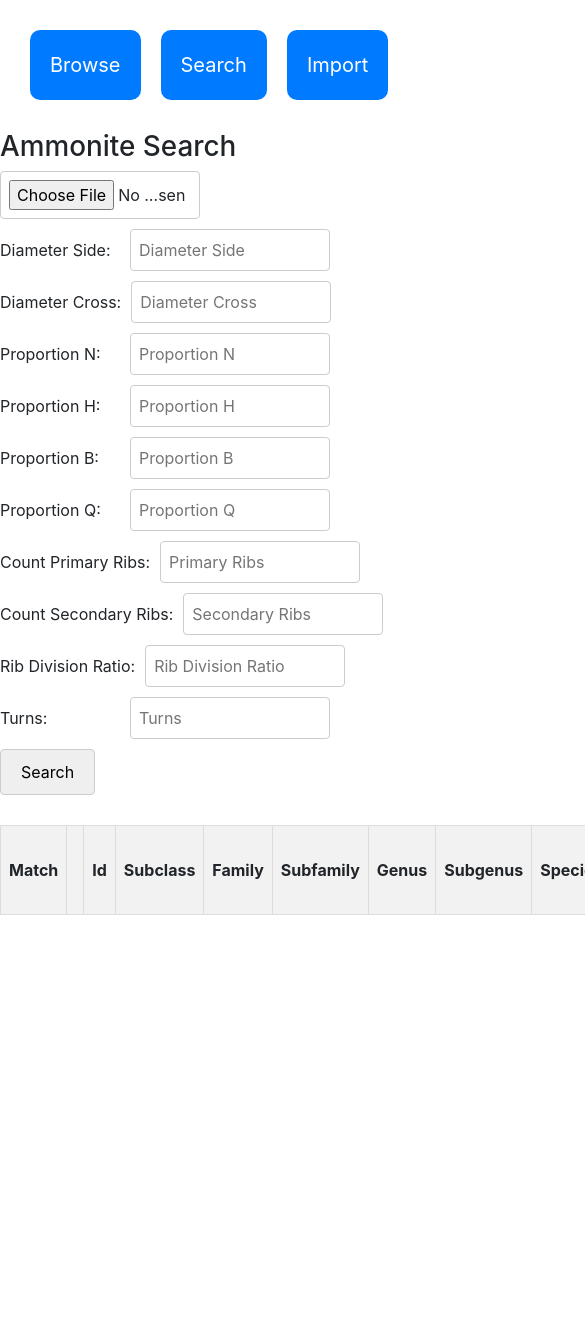
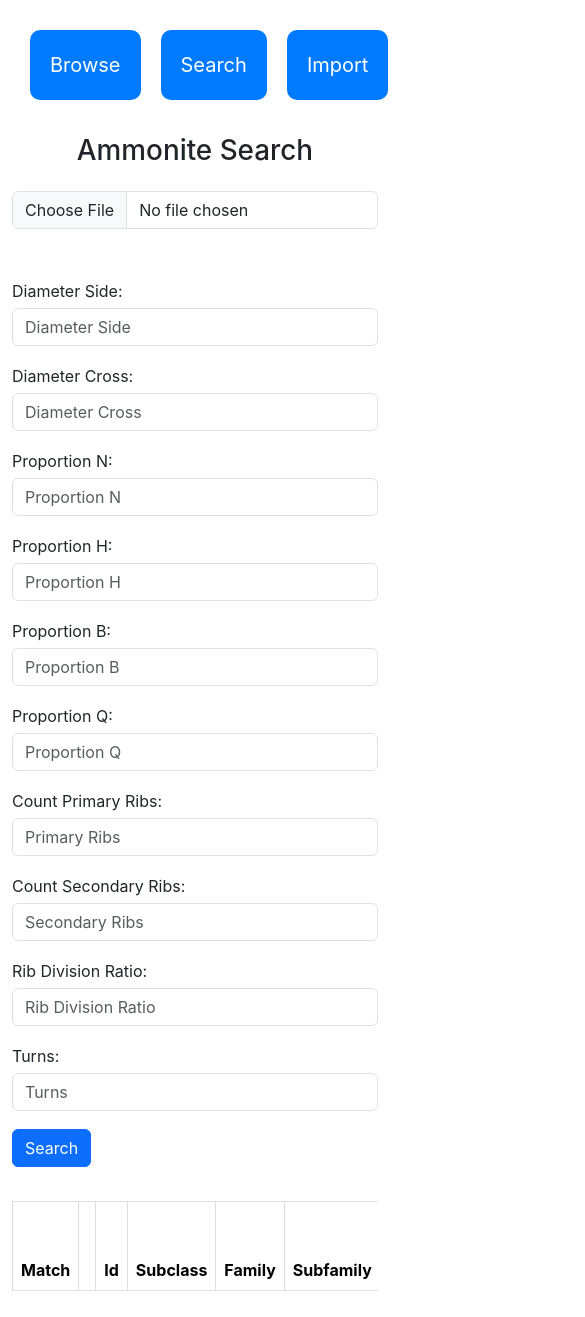
Before and after one commit to eobermuhlner/ammonites-react-app, a React (Create React App) app: page /search in a window 390 px wide. Shown: the top 1317 px of the page, 585 px wide, since content can reach past the window. Before the commit the page ends 925 px from the top, so only its background shows below. Built offline with nearby package versions, Linux system fonts and the light colour scheme.

Commit message:
responsive design

```diff
--- a/src/AmmoniteBrowse.js
+++ b/src/AmmoniteBrowse.js
@@ -33,33 +33,45 @@ function AmmoniteBrowse() {
   );
 
   return (
-    <div>
-      <h1>Data List</h1>
-      <div>
-        <label>Family:</label>
+    <div className="container">
+      <h1 className="my-4">Data List</h1>
+      <div className="row mb-4">
+        <div className="col-md-4 mb-2">
+          <label htmlFor="taxonomyFamily">Family:</label>
           <input
             type="text"
             name="taxonomyFamily"
+            id="taxonomyFamily"
+            className="form-control"
             value={filters.taxonomyFamily}
             onChange={handleFilterChange}
           />
-        <label>Species:</label>
+        </div>
+        <div className="col-md-4 mb-2">
+          <label htmlFor="taxonomySpecies">Species:</label>
           <input
             type="text"
             name="taxonomySpecies"
+            id="taxonomySpecies"
+            className="form-control"
             value={filters.taxonomySpecies}
             onChange={handleFilterChange}
           />
-        <label>Strata:</label>
+        </div>
+        <div className="col-md-4 mb-2">
+          <label htmlFor="strata">Strata:</label>
           <input
             type="text"
             name="strata"
+            id="strata"
+            className="form-control"
             value={filters.strata}
             onChange={handleFilterChange}
           />
         </div>
-      <table>
-        {/* Table headers and body here */}
+      </div>
+      <div className="table-responsive">
+        <table className="table table-striped table-bordered">
           <thead>
             <tr>
               <th></th>
@@ -81,7 +93,7 @@ function AmmoniteBrowse() {
               <tr key={item.id}>
                 <td>
                   <Link to={`/ammonite/${item.id}`}>
-                    <button>View</button>
+                    <button className="btn btn-primary btn-sm">View</button>
                   </Link>
                 </td>
                 <td>{item.id}</td>
@@ -100,6 +112,7 @@ function AmmoniteBrowse() {
           </tbody>
         </table>
       </div>
+    </div>
   );
 }
 
--- a/src/AmmoniteSearch.js
+++ b/src/AmmoniteSearch.js
@@ -115,63 +115,144 @@ function AmmoniteSearch() {
     };
 
     return (
-        <div>
-            <h1>Ammonite Search</h1>
-            <div className="row">
-                <div className="col-md-6">
-                    <input type="file" onChange={handleImageChange} />
-                    {imageUrl && <ImageMeasure imageUrl={imageUrl} width={800} height={800} countPrimaryRibs={filters.countPrimaryRibs} turns={filters.turns} onUpdateN={handleUpdateN} onUpdateH={handleUpdateH}/>}
+        <div className="container">
+            <h1 className="text-center my-4">Ammonite Search</h1>
+            <div className="row justify-content-center">
+                <div className="col-12 col-md-8 text-center">
+                    <input type="file" onChange={handleImageChange} className="form-control mb-3" />
+                    {imageUrl && (
+                        <div className="image-measure-container">
+                            <ImageMeasure
+                                imageUrl={imageUrl}
+                                width="100%"
+                                height="100%"
+                                countPrimaryRibs={filters.countPrimaryRibs}
+                                turns={filters.turns}
+                                onUpdateN={handleUpdateN}
+                                onUpdateH={handleUpdateH}
+                            />
                         </div>
-                <div className="col-md-6">
-                    <div>
-                        <div>
-                            <label htmlFor="diameterSide">Diameter Side:</label>
-                            <input type="text" name="diameterSide" placeholder="Diameter Side" value={filters.diameterSide} onChange={handleInputChange} />
-                        </div>
-                        <div>
-                            <label htmlFor="diameterCross">Diameter Cross:</label>
-                            <input type="text" name="diameterCross" placeholder="Diameter Cross" value={filters.diameterCross} onChange={handleInputChange} />
-                        </div>
-                        <div>
-                            <label htmlFor="proportionN">Proportion N:</label>
-                            <input type="text" name="proportionN" placeholder="Proportion N" value={filters.proportionN} onChange={handleInputChange} />
-                        </div>
-                        <div>
-                            <label htmlFor="proportionH">Proportion H:</label>
-                            <input type="text" name="proportionH" placeholder="Proportion H" value={filters.proportionH} onChange={handleInputChange} />
-                        </div>
-                        <div>
-                            <label htmlFor="proportionB">Proportion B:</label>
-                            <input type="text" name="proportionB" placeholder="Proportion B" value={filters.proportionB} onChange={handleInputChange} />
-                        </div>
-                        <div>
-                            <label htmlFor="proportionQ">Proportion Q:</label>
-                            <input type="text" name="proportionQ" placeholder="Proportion Q" value={filters.proportionQ} onChange={handleInputChange} />
-                        </div>
-                        <div>
-                            <label htmlFor="countPrimaryRibs">Count Primary Ribs:</label>
-                            <input type="text" name="countPrimaryRibs" placeholder="Primary Ribs" value={filters.countPrimaryRibs} onChange={handleInputChange} />
-                        </div>
-                        <div>
-                            <label htmlFor="countSecondaryRibs">Count Secondary Ribs:</label>
-                            <input type="text" name="countSecondaryRibs" placeholder="Secondary Ribs" value={filters.countSecondaryRibs} onChange={handleInputChange} />
-                        </div>
-                        <div>
-                            <label htmlFor="ribDivisionRatio">Rib Division Ratio:</label>
-                            <input type="text" name="ribDivisionRatio" placeholder="Rib Division Ratio" value={filters.ribDivisionRatio} onChange={handleInputChange} />
-                        </div>
-                        <div>
-                            <label htmlFor="turns">Turns:</label>
-                            <input type="text" name="turns" placeholder="Turns" value={filters.turns} onChange={handleInputChange} />
-                        </div>
-                        <div>
-                            <button onClick={handleSearch}>Search</button>
+                    )}
                 </div>
             </div>
+            <div className="row justify-content-center mt-4">
+                <div className="col-12 col-md-8">
+                    <div className="form-group">
+                        <label htmlFor="diameterSide">Diameter Side:</label>
+                        <input
+                            type="text"
+                            name="diameterSide"
+                            placeholder="Diameter Side"
+                            value={filters.diameterSide}
+                            onChange={handleInputChange}
+                            className="form-control mb-2"
+                        />
+                    </div>
+                    <div className="form-group">
+                        <label htmlFor="diameterCross">Diameter Cross:</label>
+                        <input
+                            type="text"
+                            name="diameterCross"
+                            placeholder="Diameter Cross"
+                            value={filters.diameterCross}
+                            onChange={handleInputChange}
+                            className="form-control mb-2"
+                        />
+                    </div>
+                    <div className="form-group">
+                        <label htmlFor="proportionN">Proportion N:</label>
+                        <input
+                            type="text"
+                            name="proportionN"
+                            placeholder="Proportion N"
+                            value={filters.proportionN}
+                            onChange={handleInputChange}
+                            className="form-control mb-2"
+                        />
+                    </div>
+                    <div className="form-group">
+                        <label htmlFor="proportionH">Proportion H:</label>
+                        <input
+                            type="text"
+                            name="proportionH"
+                            placeholder="Proportion H"
+                            value={filters.proportionH}
+                            onChange={handleInputChange}
+                            className="form-control mb-2"
+                        />
+                    </div>
+                    <div className="form-group">
+                        <label htmlFor="proportionB">Proportion B:</label>
+                        <input
+                            type="text"
+                            name="proportionB"
+                            placeholder="Proportion B"
+                            value={filters.proportionB}
+                            onChange={handleInputChange}
+                            className="form-control mb-2"
+                        />
+                    </div>
+                    <div className="form-group">
+                        <label htmlFor="proportionQ">Proportion Q:</label>
+                        <input
+                            type="text"
+                            name="proportionQ"
+                            placeholder="Proportion Q"
+                            value={filters.proportionQ}
+                            onChange={handleInputChange}
+                            className="form-control mb-2"
+                        />
+                    </div>
+                    <div className="form-group">
+                        <label htmlFor="countPrimaryRibs">Count Primary Ribs:</label>
+                        <input
+                            type="text"
+                            name="countPrimaryRibs"
+                            placeholder="Primary Ribs"
+                            value={filters.countPrimaryRibs}
+                            onChange={handleInputChange}
+                            className="form-control mb-2"
+                        />
+                    </div>
+                    <div className="form-group">
+                        <label htmlFor="countSecondaryRibs">Count Secondary Ribs:</label>
+                        <input
+                            type="text"
+                            name="countSecondaryRibs"
+                            placeholder="Secondary Ribs"
+                            value={filters.countSecondaryRibs}
+                            onChange={handleInputChange}
+                            className="form-control mb-2"
+                        />
+                    </div>
+                    <div className="form-group">
+                        <label htmlFor="ribDivisionRatio">Rib Division Ratio:</label>
+                        <input
+                            type="text"
+                            name="ribDivisionRatio"
+                            placeholder="Rib Division Ratio"
+                            value={filters.ribDivisionRatio}
+                            onChange={handleInputChange}
+                            className="form-control mb-2"
+                        />
+                    </div>
+                    <div className="form-group">
+                        <label htmlFor="turns">Turns:</label>
+                        <input
+                            type="text"
+                            name="turns"
+                            placeholder="Turns"
+                            value={filters.turns}
+                            onChange={handleInputChange}
+                            className="form-control mb-2"
+                        />
+                    </div>
+                    <button onClick={handleSearch} className="btn btn-primary">Search</button>
                 </div>
             </div>
-            <table>
-                <thead>
+            <div className="table-responsive mt-4">
+                <table className="table table-bordered table-striped">
+                    <thead className="thead-dark">
                         <tr>
                             <th>Match</th>
                             <th></th>
@@ -204,7 +285,7 @@ function AmmoniteSearch() {
                                 <td><DistanceAsMatchPercentage x={result.distance} /></td>
                                 <td>
                                     <Link to={`/ammonite/${result.ammonite.id}`}>
-                                    <button>View</button>
+                                        <button className="btn btn-sm btn-info">View</button>
                                     </Link>
                                 </td>
                                 <td>{result.ammonite.id}</td>
@@ -233,6 +314,7 @@ function AmmoniteSearch() {
                     </tbody>
                 </table>
             </div>
+        </div>
     );
 }
 
--- a/src/ImageMeasure.js
+++ b/src/ImageMeasure.js
@@ -1,10 +1,12 @@
 import React, { useState, useRef, useEffect } from 'react';
+import 'bootstrap/dist/css/bootstrap.min.css';
+import './App.css';
 
 function ImageMeasure({ imageUrl, width, height, countPrimaryRibs, turns, onUpdateN, onUpdateH }) {
   const imgRef = useRef(null);
   const svgRef = useRef(null);
-  const [center, setCenter] = useState({ cx: 200, cy: 200 });
-  const [endpoint, setEndpoint] = useState({ ex: 300, ey: 300 });
+  const [center, setCenter] = useState({ cx: 0, cy: 0 });
+  const [endpoint, setEndpoint] = useState({ ex: 0, ey: 0 });
   const [p1, setP1] = useState(-0.7);
   const [p2, setP2] = useState(0.4);
   const [p3, setP3] = useState(-0.2);
@@ -15,6 +17,20 @@ function ImageMeasure({ imageUrl, width, height, countPrimaryRibs, turns, onUpda
   const [N, setN] = useState(0);
   const [H, setH] = useState(0);
 
+  // Initialize center and endpoint based on image size
+  useEffect(() => {
+    if (imgRef.current) {
+      const imgWidth = imgRef.current.width;
+      const imgHeight = imgRef.current.height;
+      const cx = imgWidth / 2;
+      const cy = imgHeight / 2;
+      const ex = cx + (imgWidth / 4);
+      const ey = cy + (imgHeight / 4);
+      setCenter({ cx, cy });
+      setEndpoint({ ex, ey });
+    }
+  }, [imgRef.current?.width, imgRef.current?.height]);
+
   useEffect(() => {
     const dx = endpoint.ex - center.cx;
     const dy = endpoint.ey - center.cy;
@@ -23,13 +39,15 @@ function ImageMeasure({ imageUrl, width, height, countPrimaryRibs, turns, onUpda
 
   useEffect(() => {
     if (p1 !== 0 && p1 !== 1) {
-      setN(((p2 - p3) / (1.0 - p1) * 100).toFixed(1));
-      setH(((1.0 - p2) / (1.0 - p1) * 100).toFixed(1));
+      const nValue = ((p2 - p3) / (1.0 - p1) * 100).toFixed(1);
+      const hValue = ((1.0 - p2) / (1.0 - p1) * 100).toFixed(1);
+      setN(nValue);
+      setH(hValue);
       if (onUpdateN) {
-        onUpdateN(N)
+        onUpdateN(nValue);
       }
       if (onUpdateH) {
-        onUpdateH(H)
+        onUpdateH(hValue);
       }
     }
   }, [p1, p2, p3, onUpdateN, onUpdateH]);
@@ -83,13 +101,13 @@ function ImageMeasure({ imageUrl, width, height, countPrimaryRibs, turns, onUpda
     let lines = [];
 
     for (let i = 0; i < n; i++) {
-
       const angle = initialAngle + angleIncrement * i;
       const lineEndX = center.cx + radius * Math.cos(angle);
       const lineEndY = center.cy + radius * Math.sin(angle);
 
       lines.push(
         <line
+          key={`purple-line-${i}`}
           x1={center.cx}
           y1={center.cy}
           x2={lineEndX}
@@ -102,9 +120,16 @@ function ImageMeasure({ imageUrl, width, height, countPrimaryRibs, turns, onUpda
     return lines;
   };
 
+  const parseDimension = (dim, ref) => {
+    if (typeof dim === 'string' && dim.endsWith('%')) {
+      return `${dim}`;
+    }
+    return `${dim}px`;
+  };
+
   const imageStyles = {
-    maxWidth: width ? `${width}px` : 'auto',
-    maxHeight: height ? `${height}px` : 'auto',
+    width: parseDimension(width, imgRef.current),
+    height: parseDimension(height, imgRef.current),
     objectFit: 'contain',
     cursor: 'pointer'
   };
@@ -116,7 +141,6 @@ function ImageMeasure({ imageUrl, width, height, countPrimaryRibs, turns, onUpda
   const p3Position = adjustPoints(p3);
   const pRibPosition = adjustPoints(pRib);
 
-  // Calculate points for the spiral
   const turnCount = turns;
   const numPoints = 300;
   const spiralPoints = [];
@@ -140,28 +164,24 @@ function ImageMeasure({ imageUrl, width, height, countPrimaryRibs, turns, onUpda
   }
 
   return (
-    <div style={{ maxWidth: '90%', maxHeight: '90%', position: 'relative' }}
-         onMouseMove={handleMouseMove}
-         onMouseUp={handleMouseUp}>
+    <div
+      style={{ width: '100%', height: '100%', position: 'relative' }}
+      onMouseMove={handleMouseMove}
+      onMouseUp={handleMouseUp}
+    >
       <img ref={imgRef} src={imageUrl} style={imageStyles} alt="Measure" />
       <svg ref={svgRef} style={{ position: 'absolute', top: 0, left: 0, width: '100%', height: '100%' }}>
         <circle cx={center.cx} cy={center.cy} r={radius} stroke="green" strokeWidth="2" fill="transparent" />
-        <circle cx={center.cx} cy={center.cy} r={radius*pRib} stroke="purple" strokeWidth="2" fill="transparent" />
+        <circle cx={center.cx} cy={center.cy} r={radius * pRib} stroke="purple" strokeWidth="2" fill="transparent" />
         <polyline points={spiralPoints.join(' ')} fill="none" stroke="orange" strokeWidth="2" />
         {renderPurpleLines(countPrimaryRibs, center, endpoint, radius)}
         <line x1={otherx} y1={othery} x2={endpoint.ex} y2={endpoint.ey} stroke="blue" strokeWidth="2" markerEnd="url(#arrowhead)" />
-        <circle cx={center.cx} cy={center.cy} r="5" fill="red"
-                onMouseDown={handleMouseDown({type: 'center'})} />
-        <circle cx={endpoint.ex} cy={endpoint.ey} r="8" fill="red"
-                onMouseDown={handleMouseDown({type: 'endpoint'})} />
-        <circle cx={p1Position.x} cy={p1Position.y} r="5" fill="red"
-                onMouseDown={handleMouseDown({type: 'p1', func: setP1})} />
-        <circle cx={p2Position.x} cy={p2Position.y} r="5" fill="yellow"
-                onMouseDown={handleMouseDown({type: 'p2', func: setP2})} />
-        <circle cx={p3Position.x} cy={p3Position.y} r="5" fill="yellow"
-                onMouseDown={handleMouseDown({type: 'p3', func: setP3})} />
-        <circle cx={pRibPosition.x} cy={pRibPosition.y} r="5" fill="purple"
-                onMouseDown={handleMouseDown({type: 'pRib', func: setPRib})} />
+        <circle cx={center.cx} cy={center.cy} r="5" fill="red" onMouseDown={handleMouseDown({ type: 'center' })} />
+        <circle cx={endpoint.ex} cy={endpoint.ey} r="8" fill="red" onMouseDown={handleMouseDown({ type: 'endpoint' })} />
+        <circle cx={p1Position.x} cy={p1Position.y} r="5" fill="red" onMouseDown={handleMouseDown({ type: 'p1', func: setP1 })} />
+        <circle cx={p2Position.x} cy={p2Position.y} r="5" fill="yellow" onMouseDown={handleMouseDown({ type: 'p2', func: setP2 })} />
+        <circle cx={p3Position.x} cy={p3Position.y} r="5" fill="yellow" onMouseDown={handleMouseDown({ type: 'p3', func: setP3 })} />
+        <circle cx={pRibPosition.x} cy={pRibPosition.y} r="5" fill="purple" onMouseDown={handleMouseDown({ type: 'pRib', func: setPRib })} />
       </svg>
     </div>
   );
```
Lines whose indentation alone changed are shown as unchanged.
